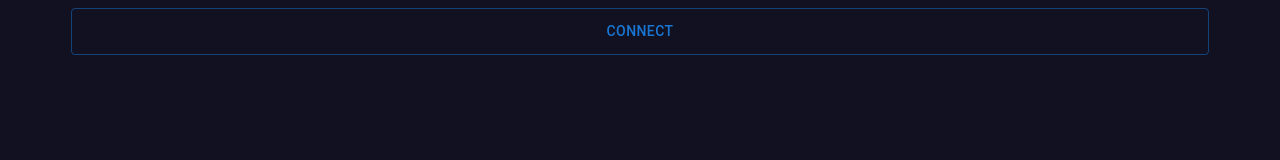
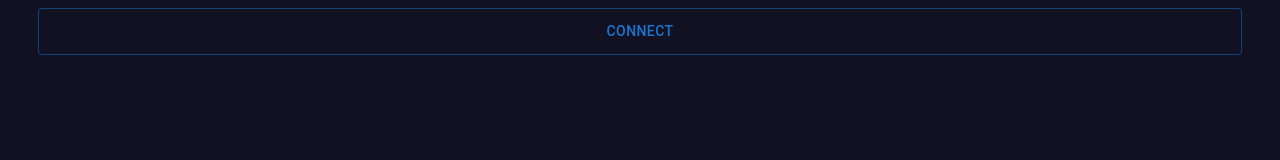
Before and after one commit to MasterIV/splimo-roll, a React (Create React App) app: page /log in a window 1280 px wide. Shown: the top 160 px of the page. Built offline with nearby package versions, Linux system fonts and the light colour scheme.

Commit message:
chore(css): Fix major styling issue

```diff
--- a/src/index.css
+++ b/src/index.css
@@ -168,8 +168,8 @@ body {
 
 #connect {
   padding: 10px;
-  width: 90%;
-  margin: 0 5%;
+  width: calc(100% - 60px);
+  margin: 0 30px;
 }
 
 #connect ~ .dices {
```
